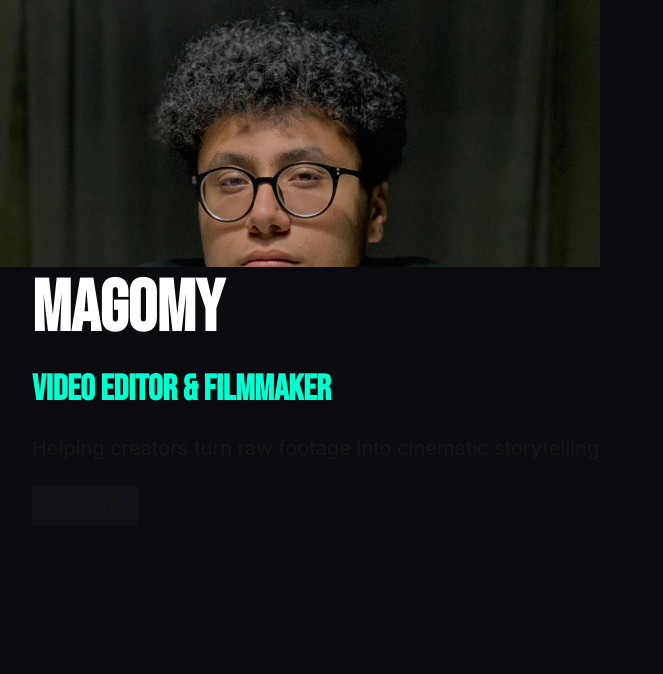
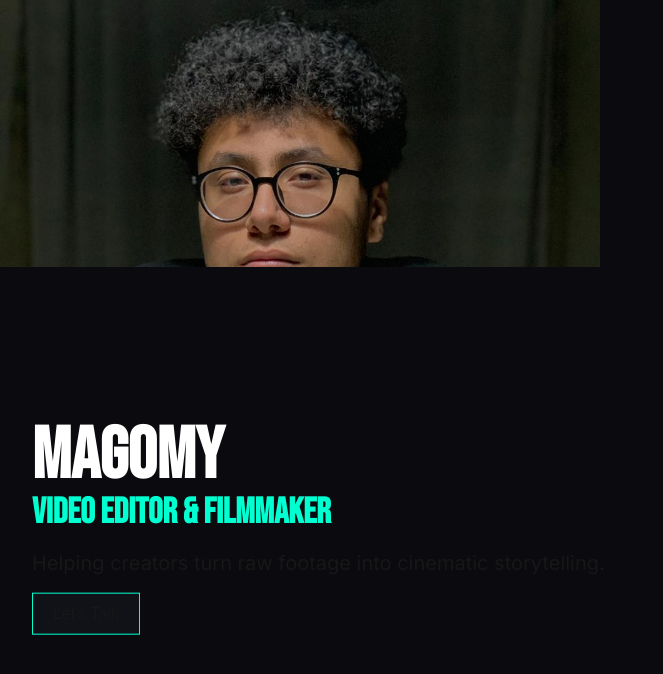
Before and after one commit to klouj-gergis/portfolio-template, a Next.js app: page / in a window 1280 px wide. Shown: the top 674 px of the page, without its empty margins (0-663 px from the left). Built offline with nearby package versions, Linux system fonts and the light colour scheme.

Commit message:
texting hero section2

```diff
--- a/app/page.tsx
+++ b/app/page.tsx
@@ -7,17 +7,17 @@ export default function Home() {
         <div className="fixed top-0 left-0 w-full h-2/6 overflow-hidden -z-10">
           <Image src="/about.jpg" alt="Hero Image" width={600} height={400} className="absolute -top-2/6" />
         </div>
-        <div className=" h-full flex flex-col justify-center items-start gap-6 p-8">
+        <div className=" h-full flex flex-col justify-end items-start gap-4 p-8 -translate-y-1/6">
           <h1 className="text-7xl font-bold text-text-main font-heading">
           MAGOMY
         </h1>
-        <h2 className="text-4xl font-bold text-accent font-heading">
+        <h2 className="text-4xl font-bold text-accent font-heading -mt-4">
           Video Editor & Filmmaker
         </h2>
         <p className="text-xl font-body">
           Helping creators turn raw footage into cinematic storytelling.
         </p>
-        <button className="py-2 px-5 bg-cards">Let's Talk</button>
+        <button className="py-2 px-5 bg-cards border border-accent">Let's Talk</button>
         </div>
       </main>
   );
```
